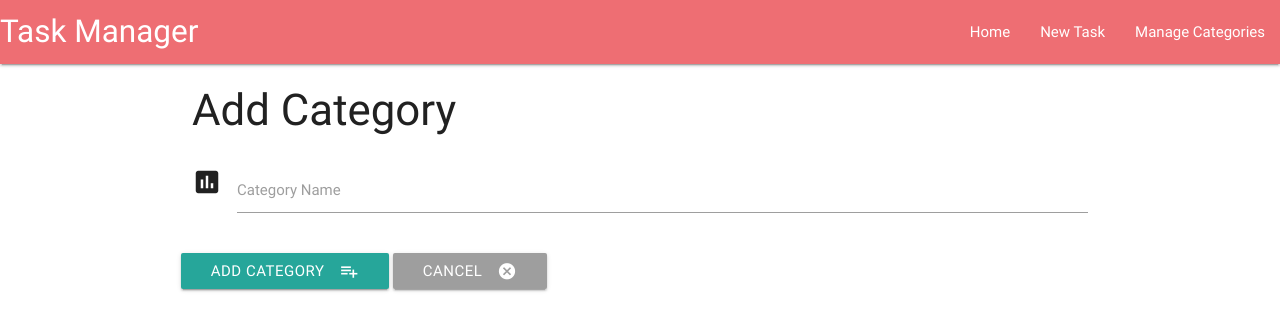
After one commit to CEsarABC/Flask-mongo, a Flask app: page /new_category in a window 1280 px wide. The commit adds this page. Shown: the top 331 px of the page. Run offline with Flask 2, Linux system fonts and the light colour scheme; some libraries are stand-ins or nearby versions.

Commit message:
finally al working with nav bar

```diff
--- a/app.py
+++ b/app.py
@@ -35,17 +35,16 @@ def edit_task(task_id):
     all_categories =  mongo.db.categories.find()
     return render_template('edittask.html', task=the_task, categories=all_categories)
 
-
-@app.route('/update_task/<task_id>', methods=['POST'])
+@app.route('/update_task/<task_id>', methods=["POST"])
 def update_task(task_id):
     tasks = mongo.db.tasks
-    tasks.update({'_id': ObjectId(task_id)},
+    tasks.update( {'_id': ObjectId(task_id)},
     {
-        'task_name': request.form.get['task_name'],
-        'category_name': request.form.get['category_name'],
+        'task_name':request.form.get['task_name'],
+        'category_name':request.form.get['category_name'],
         'task_description': request.form.get['task_description'],
         'due_date': request.form.get['due_date'],
-        'is_urgent': request.form.get['is_urgent']
+        'is_urgent':request.form.get['is_urgent']
     })
     return redirect(url_for('get_tasks'))
 
@@ -53,18 +52,54 @@ def update_task(task_id):
 @app.route('/delete_task/<task_id>')
 def delete_task(task_id):
     mongo.db.tasks.remove({'_id': ObjectId(task_id)})
-    return redirect('get_tasks')
+    return redirect(url_for('get_tasks'))
 
-
+''' displays all categories menu   '''
 
 @app.route('/get_categories')
 def get_categories():
     return render_template('categories.html',
-    categories = mongo.db.categories.find())
+    categories=mongo.db.categories.find())
 
+''' link to edit button, brigs a new page with a form to
+edit the chosen category '''
+
+@app.route('/edit_category/<category_id>')
+def edit_category(category_id):
+    return render_template('editcategory.html',
+    category=mongo.db.categories.find_one({'_id': ObjectId(category_id)}))
+
+''' this function is a form action for edit category  '''
+
+@app.route('/update_category/<category_id>', methods=['POST'])
+def update_category(category_id):
+    mongo.db.categories.update(
+        {'_id': ObjectId(category_id)},
+        {'category_name': request.form['category_name']})
+    return redirect(url_for('get_categories'))
+
+
+
+@app.route('/delete_category/<category_id>')
+def delete_category(category_id):
+    mongo.db.categories.remove({'_id': ObjectId(category_id)})
+    return redirect(url_for("get_categories"))
+
+
+@app.route('/insert_category', methods=['POST'])
+def insert_category():
+    categories = mongo.db.categories
+    category_doc = {'category_name': request.form['category_name']}
+    categories.insert_one(category_doc)
+    return redirect(url_for('get_categories'))
+
+
+@app.route('/new_category')
+def new_category():
+    return render_template('addcategory.html')
 
 
 if __name__ == '__main__':
     app.run(host=os.environ.get('IP'),
         port=int(os.environ.get('PORT')),
-        debug=True)
+debug=True)
--- /dev/null
+++ b/templates/addcategory.html
@@ -0,0 +1,23 @@
+{% extends 'base.html'%} {% block content %}
+<h3>Add Category</h3>
+<div class="row">
+    <form action="{{ url_for('insert_category') }}" method="POST" class="col s12">
+        <div class="row">
+            <div class="input-field col s12">
+                <i class="material-icons prefix">poll</i>
+                <input id="category_name" name="category_name" type="text" class="validate">
+                <label for="icon_prefix">Category Name</label>
+            </div>
+        </div>
+        <div class="row">
+            <button class="btn waves-effect waves-light" type="submit" name="action">Add Category
+                <i class="material-icons right">playlist_add</i>
+             </button>
+             <a href="{{ url_for('get_categories') }}" class="waves-effect waves-light btn grey">
+                <i class="material-icons right">cancel</i>Cancel
+            </a>
+        </div>
+    </form>
+</div>
+
+{% endblock %}
--- a/templates/base.html
+++ b/templates/base.html
@@ -8,6 +8,24 @@
 </head>
 
 <body>
+    <header>
+        <nav>
+            <div class="nav-wrapper">
+                <a href="{{url_for('get_tasks')}}" class="brand-logo">Task Manager</a>
+                <a href="#" data-activates="mobile-demo" class="button-collapse"><i class="material-icons">menu</i></a>
+                <ul id="nav-mobile" class="right hide-on-med-and-down">
+                    <li><a href="{{url_for('get_tasks')}}">Home</a></li>
+                    <li><a href="{{url_for('add_task')}}">New Task</a></li>
+                    <li><a href="{{url_for('get_categories')}}">Manage Categories</a></li>
+                </ul>
+                <ul class="side-nav" id="mobile-demo">
+                    <li><a href="{{url_for('get_tasks')}}">Home</a></li>
+                    <li><a href="{{url_for('add_task')}}">New Task</a></li>
+                    <li><a href="{{url_for('get_categories')}}">Manage Categories</a></li>
+                </ul>
+            </div>
+        </nav>
+</header>
     <div class="container">
         {% block content %} {% endblock %}
     </div>
```
Also changed, not shown: templates/categories.html (+14 -8 lines), templates/editcategory.html (added, +24 -0 lines).
